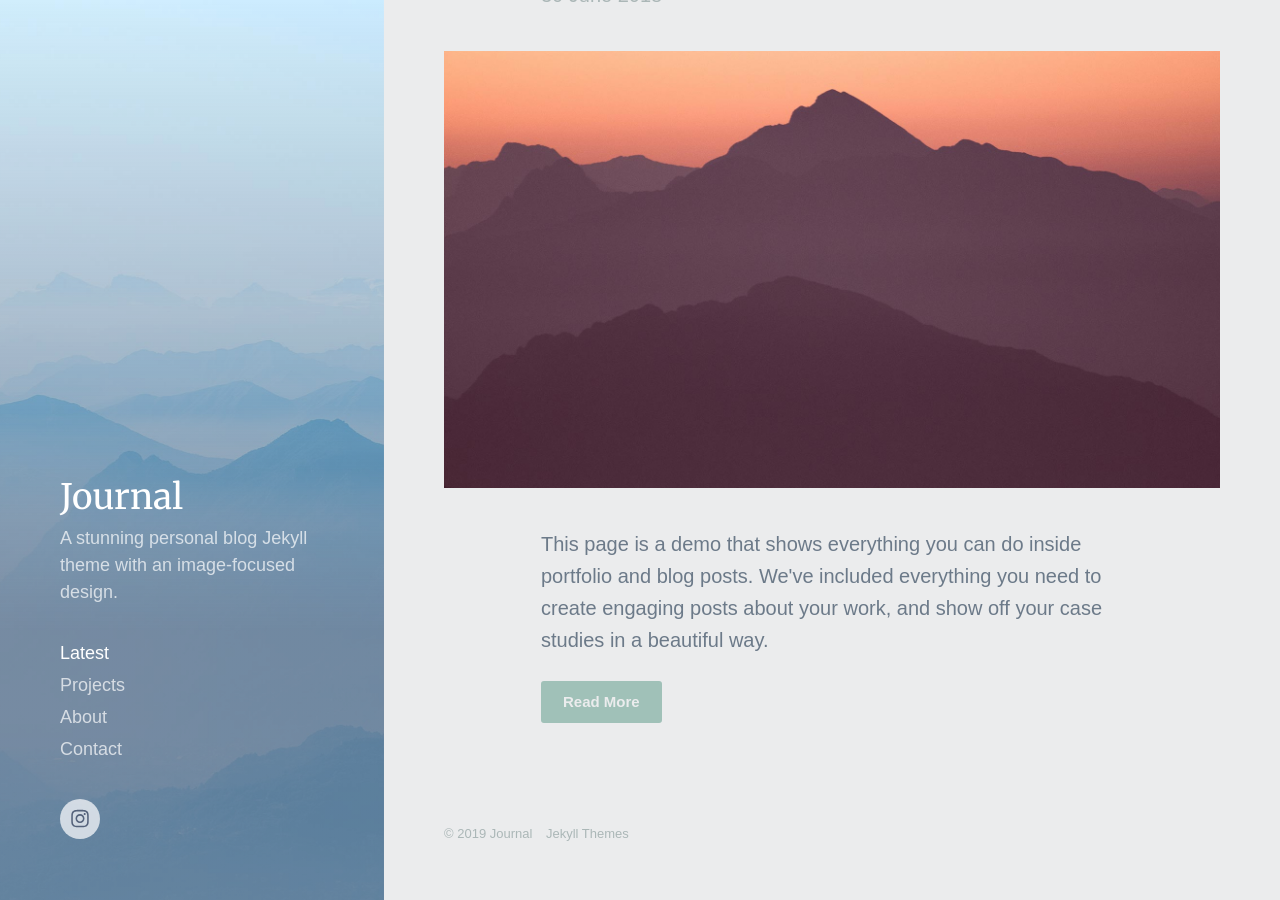
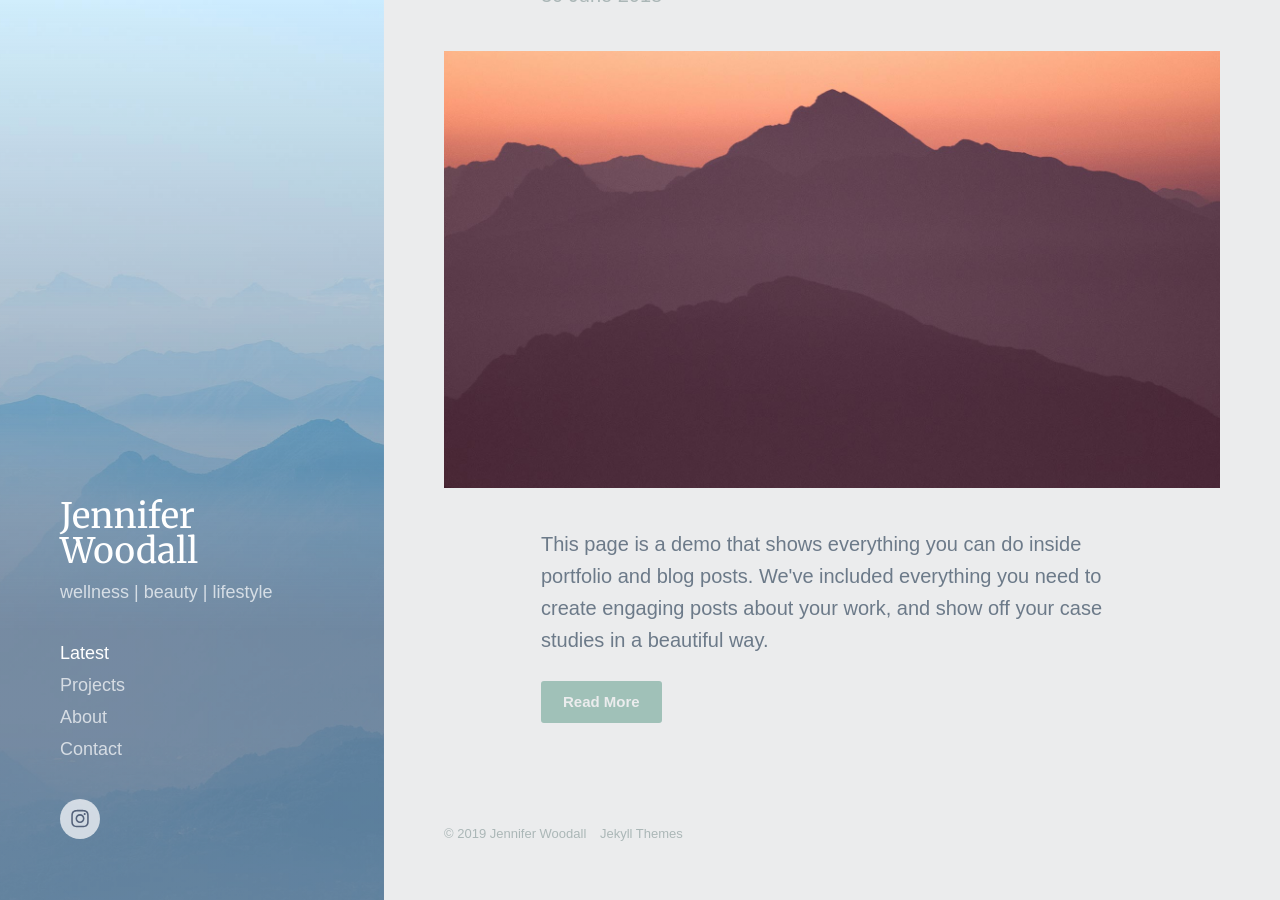
Before and after one commit to scottwoodall/jenniferwoodall.com, a Jekyll site: the page built from index.html, in a window 1280 px wide and 900 px high, scrolled down 133 px. Built offline with Jekyll 4.4.1, drawn with Linux system fonts in a browser that asks for light colours; nearby versions of some CDN libraries; some web fonts are replaced; the list of posts is cut into pages by our own code.

Commit message:
added tagline changed title

```diff
--- a/_data/settings.yml
+++ b/_data/settings.yml
@@ -1,6 +1,6 @@
 basic_settings:
-  site_title: Journal
-  site_tagline: A stunning personal blog Jekyll theme with an image-focused design.
+  site_title: Jennifer Woodall
+  site_tagline: wellness | beauty | lifestyle
   favicon_image: /images/favicon.png
 
 header_settings:
```
